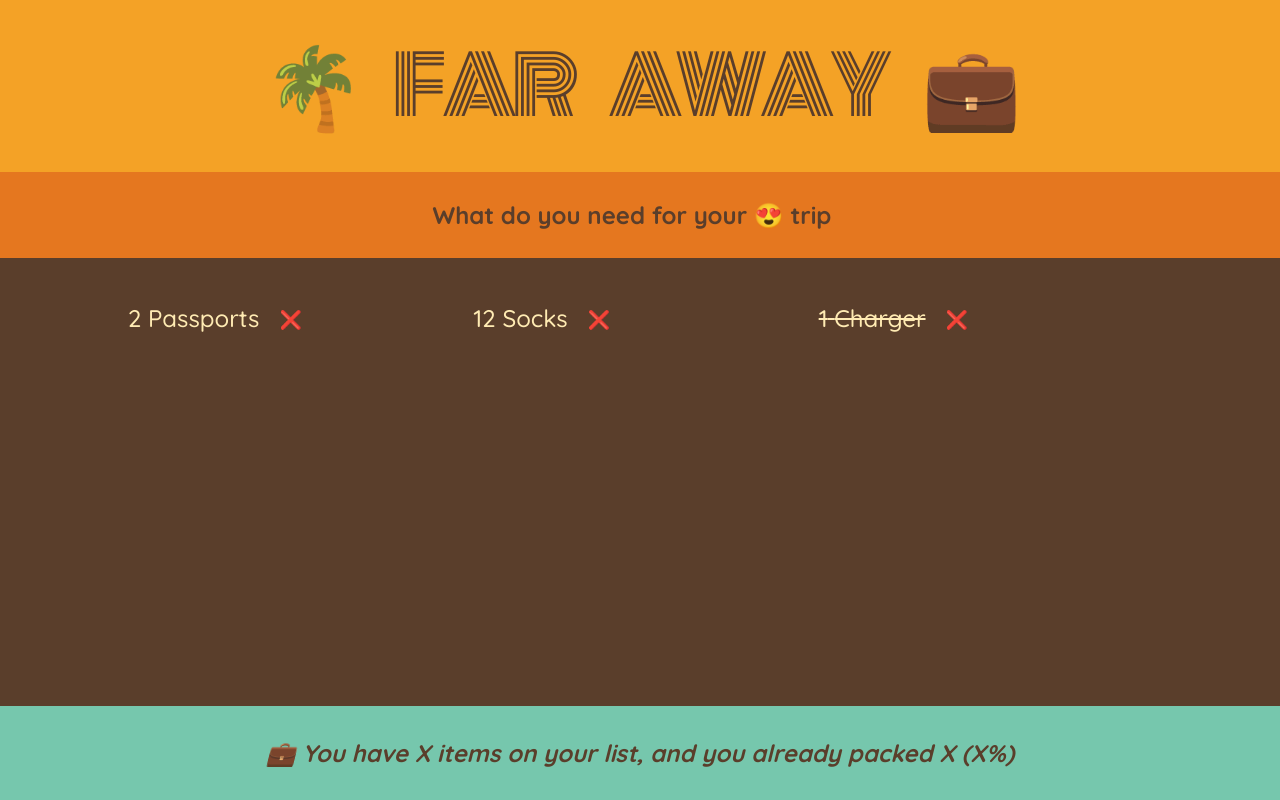
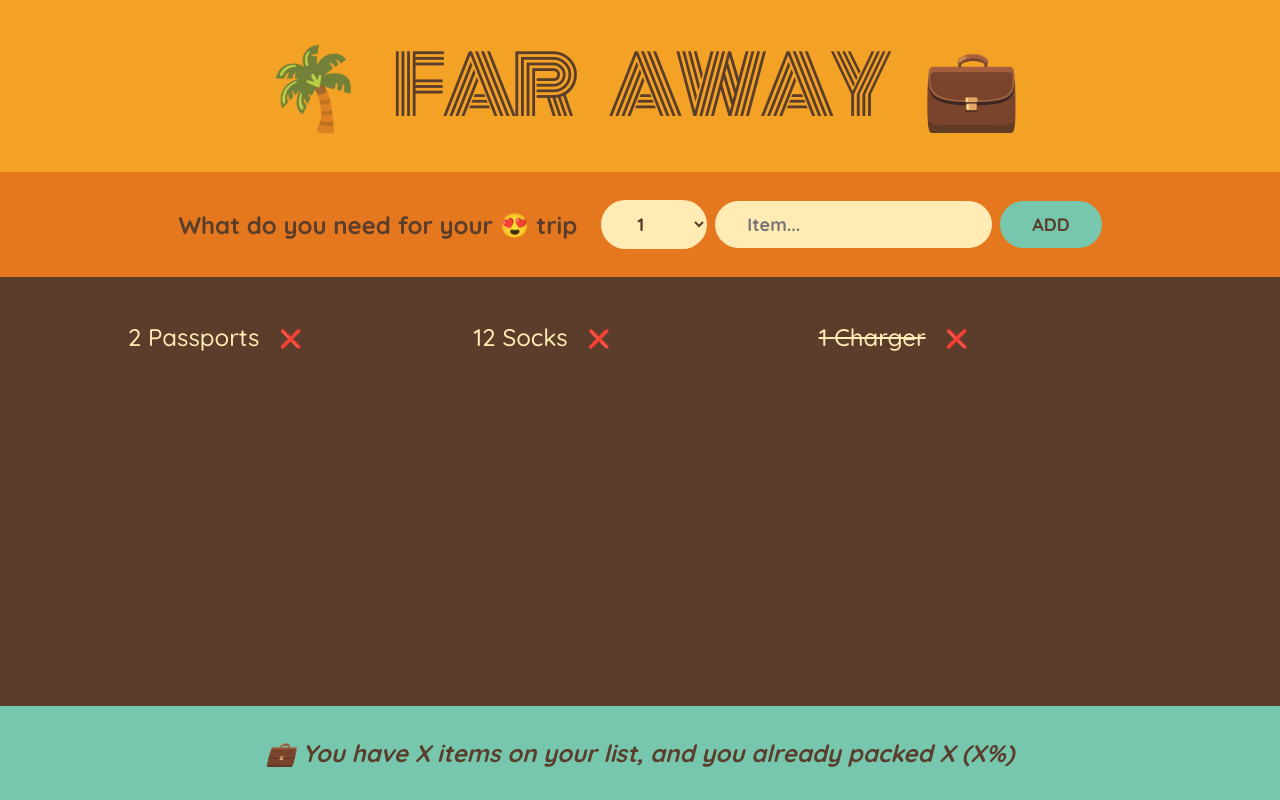
Before and after one commit to aatifsohel/travel-list-project, a React (Vite) app: page / in a window 1280 px wide. Built offline with nearby package versions, Linux system fonts and the light colour scheme.

Commit message:
handle events

```diff
--- a/src/App.jsx
+++ b/src/App.jsx
@@ -20,10 +20,24 @@
 }
 
 function Form() {
+  function handleSubmit(e) {
+    e.preventDefault();
+  }
+
   return (
-    <div className="add-form">
+    <form className="add-form" onSubmit={handleSubmit}>
       <h3>What do you need for your 😍 trip</h3>
-    </div>
+
+      <select>
+        {Array.from({ length: 20 }, (_, i) => i + 1).map(num => (
+          <option value={num} key={num}>
+            {num}
+          </option>
+        ))}
+      </select>
+      <input type="text" placeholder="Item..." />
+      <button>Add</button>
+    </form>
   );
 }
 
@@ -32,7 +46,7 @@
     <div className="list">
       <ul>
         {initialItems.map(item => (
-          <Item item={item} />
+          <Item item={item} key={item.id} />
         ))}
       </ul>
     </div>
```
